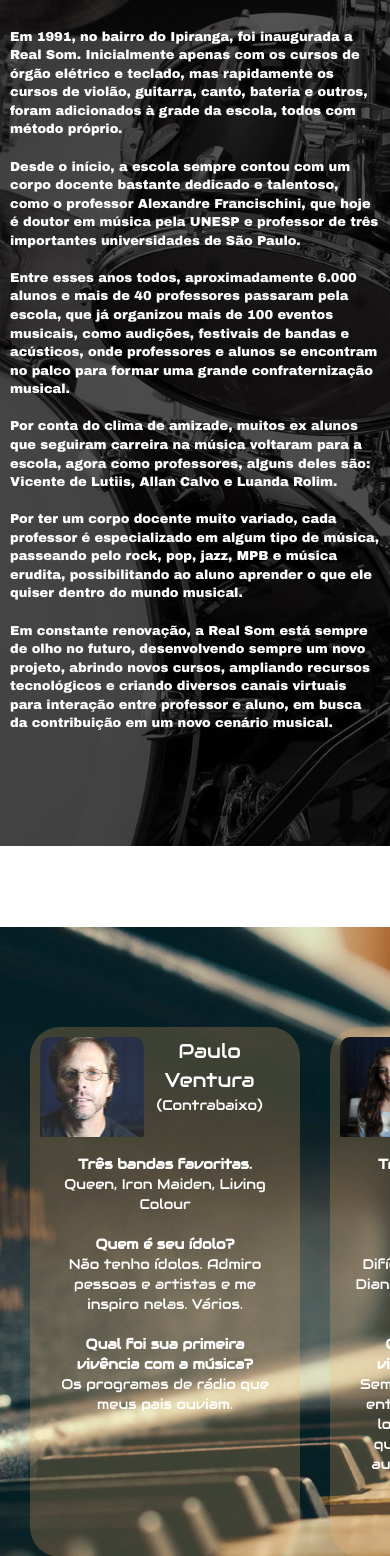
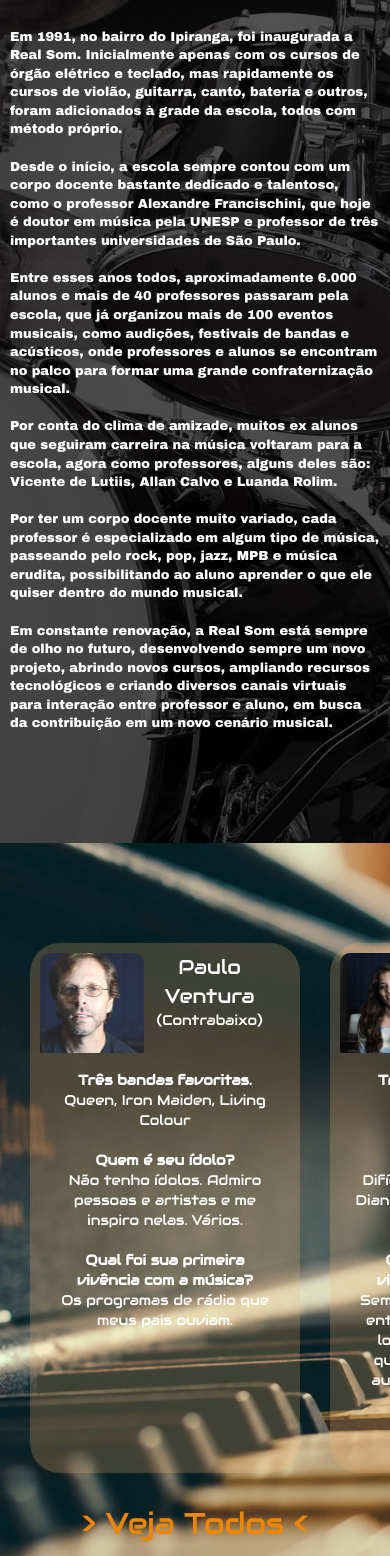
Before and after one commit to pickausernameg/EscolaRealSom, a PHP site: template view/index.html in a window 390 px wide. Shown: the part 845-2401 px from the top of the page. Run offline with PHP 8.4, Linux system fonts and the light colour scheme; the template is opened without the code that fills it, so the values that code supplies are empty; some libraries are stand-ins or nearby versions.

Commit message:
box2 height fix

```diff
--- a/assets/css/style.css
+++ b/assets/css/style.css
@@ -62,9 +62,10 @@
   background-image: url('../images/drums.png');
   background-size: 150%;
   width: 100%;
-  height: 110%;
+  height: auto;
   top: 0;
   position: relative;
+  min-height: 100%;
 }
 
 .box3{
@@ -217,6 +218,7 @@
 		background-repeat: no-repeat;
     background-size: 386%;
     background-position-x: -310px;
+    min-height: 100%;
 	}
 
 	.box3{
```
